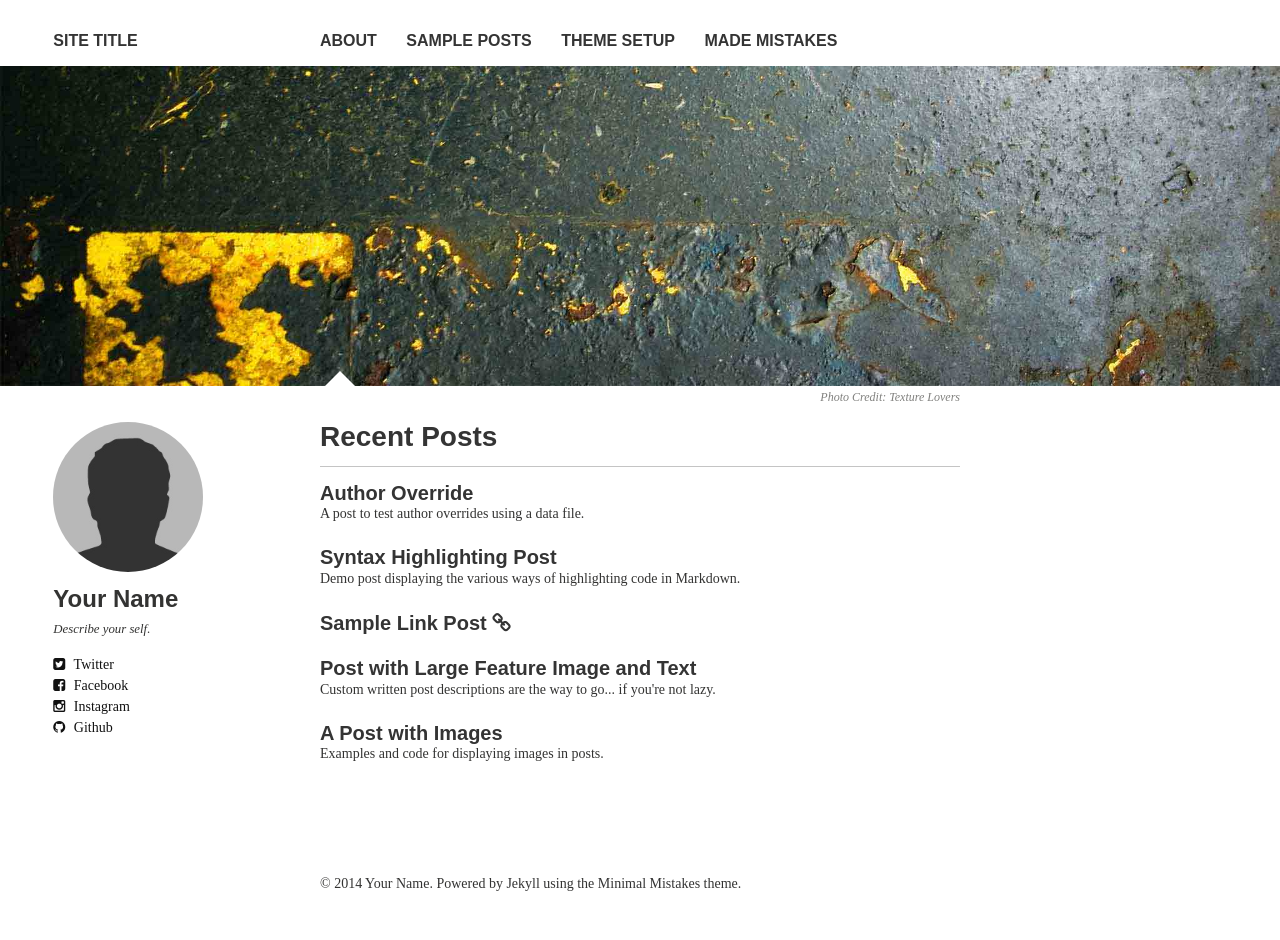
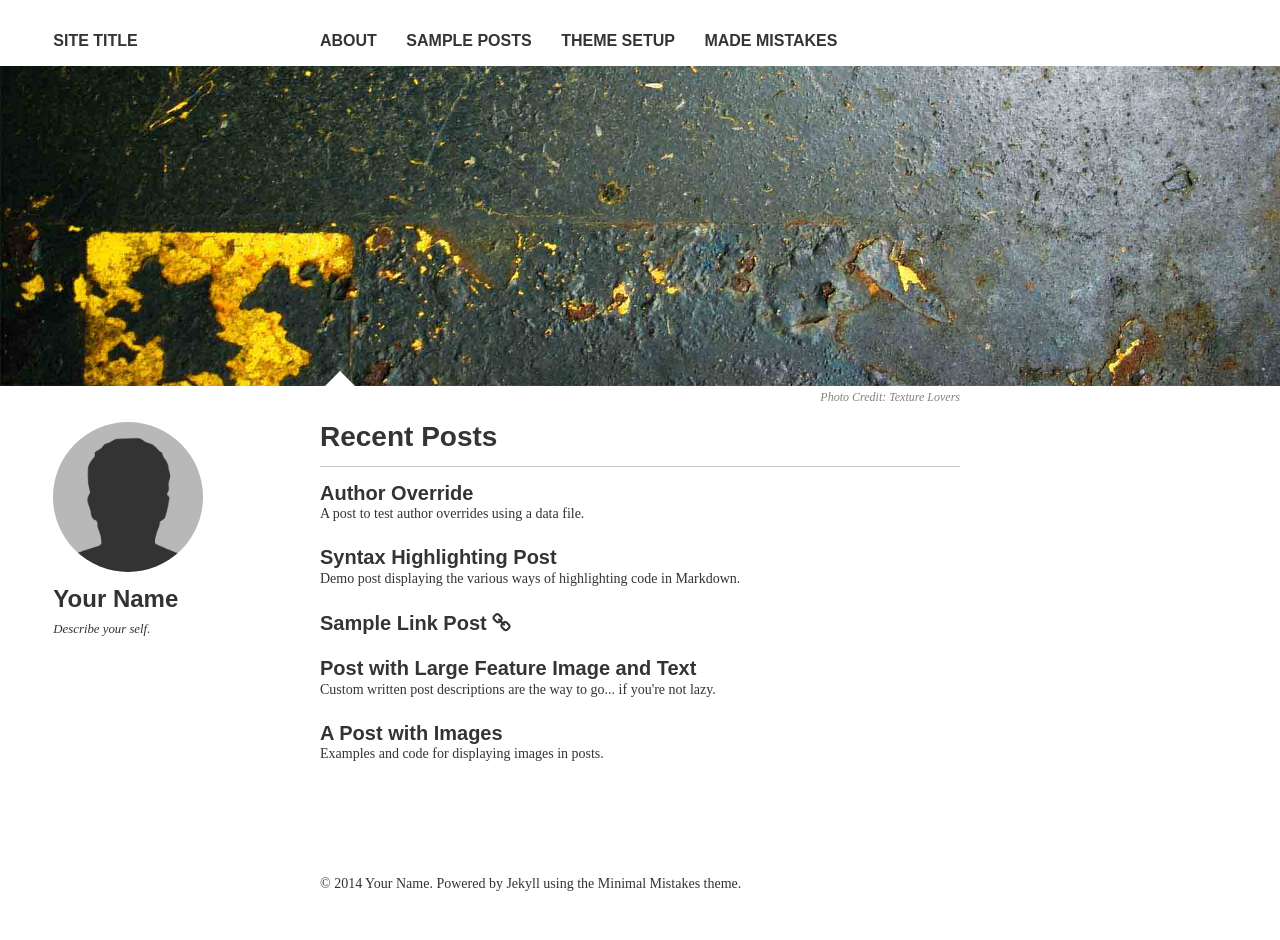
Before and after one commit to orenetar3/dgrtwo.github.com, a Jekyll site: the page built from index.md, in a window 1280 px wide. Built offline with Jekyll 4.4.1, drawn with Linux system fonts in a browser that asks for light colours; nearby versions of some CDN libraries; some web fonts are replaced; part of the change alters nothing that is shown.

Commit message:
Make it generic

```diff
--- a/_config.yml
+++ b/_config.yml
@@ -30,20 +30,20 @@ owner:
   avatar: bio-photo.jpg
   bio: "Describe your self."
   email:
-  disqus-shortname: minimalmistakes
-  twitter: mmistakes
-  facebook: michaelrose
+  disqus-shortname:
+  twitter:
+  facebook:
   google:
-    plus: +MichaelRoseDesign
-    analytics: UA-2011187-3
-    verify: UQj93ERU9zgECodaaXgVpkjrFn9UrDMEzVamacSoQ8Y
-    ad-client: ca-pub-7328585512091257
-    ad-slot: 7855747535
-  bing-verify: D81F4C18A6CB3018F64D7C827D953DFD
-  github: mmistakes
+    plus:
+    analytics:
+    verify:
+    ad-client:
+    ad-slot:
+  bing-verify:
+  github:
   stackoverflow:
   linkedin:
-  instagram: mmistakes
+  instagram:
   lastfm:
   tumblr:
   pinterest:
```
